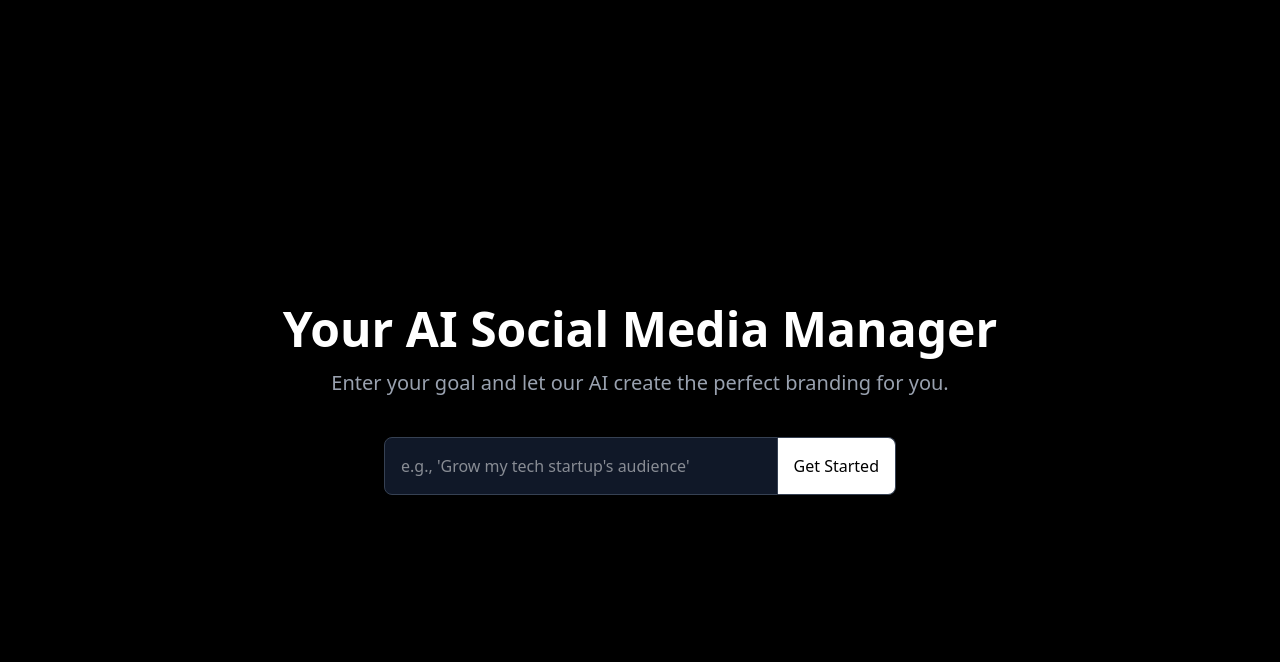
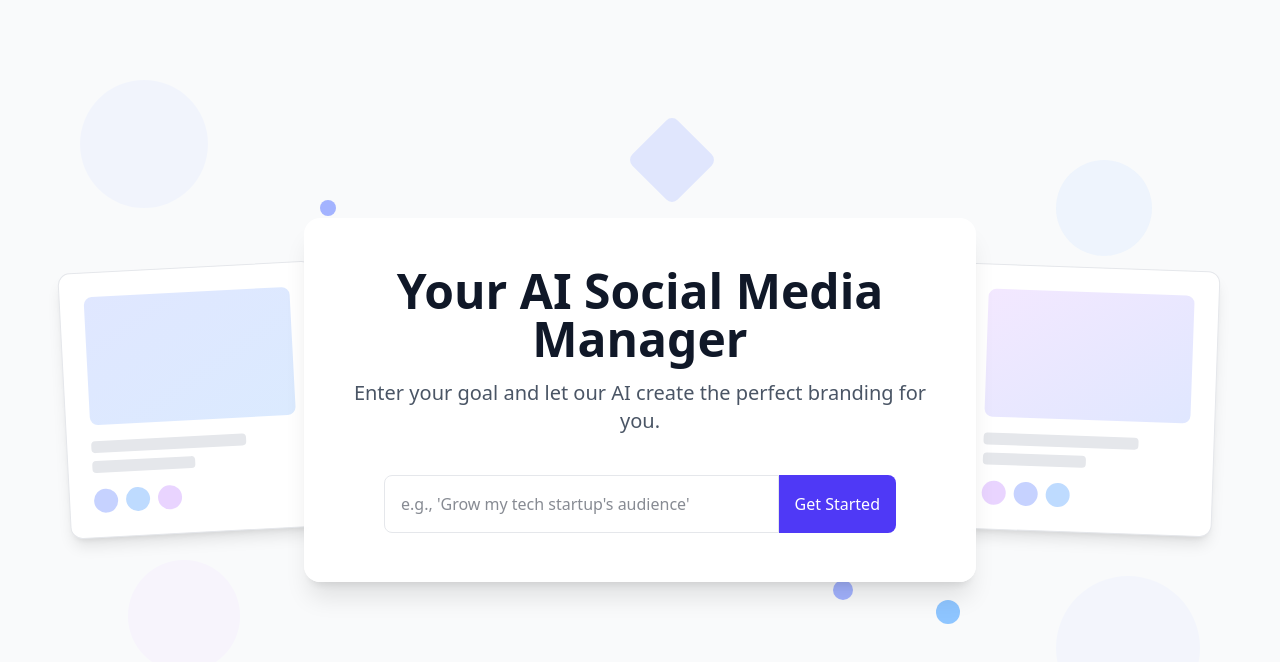
Before and after one commit to ADK-Hackathon/SocialMediaBrandingAgent, a React (Vite) app in the folder frontend/: page / in a window 1280 px wide. Shown: the top 662 px of the page. Built offline with nearby package versions, Linux system fonts and the light colour scheme.

Commit message:
refactor the UI of the landing page

```diff
--- a/frontend/src/pages/landing_page.tsx
+++ b/frontend/src/pages/landing_page.tsx
@@ -7,34 +7,83 @@ const LandingPage = () => {
 
   const handleSubmit = () => {
     if (goal.trim()) {
-      // Here you could also pass the goal to the main page, e.g., via state
       navigate('/main');
     }
   };
 
   return (
-    <div className="flex flex-col items-center justify-center min-h-screen bg-black text-white font-sans">
-      <h1 className="text-5xl font-semibold mb-4 text-center">Your AI Social Media Manager</h1>
-      <p className="text-xl text-gray-400 mb-10 text-center">
+    <div className="relative min-h-screen bg-gray-50 text-gray-900 font-sans overflow-hidden">
+      {/* Background decorative elements */}
+      <div className="absolute inset-0">
+        {/* Large background shapes */}
+        <div className="absolute top-20 left-20 w-32 h-32 bg-indigo-100 rounded-full opacity-30"></div>
+        <div className="absolute top-40 right-32 w-24 h-24 bg-blue-100 rounded-full opacity-40"></div>
+        <div className="absolute bottom-32 left-32 w-28 h-28 bg-purple-100 rounded-full opacity-35"></div>
+        <div className="absolute bottom-20 right-20 w-36 h-36 bg-indigo-100 rounded-full opacity-25"></div>
+
+        {/* Medium shapes */}
+        <div className="absolute top-32 left-1/2 w-16 h-16 bg-indigo-200 rounded-lg opacity-50 transform rotate-45"></div>
+        <div className="absolute top-1/2 right-40 w-20 h-20 bg-blue-200 rounded-full opacity-40"></div>
+        <div className="absolute bottom-1/2 left-40 w-18 h-18 bg-purple-200 rounded-lg opacity-45"></div>
+
+        {/* Small accent dots */}
+        <div className="absolute top-1/4 left-1/4 w-4 h-4 bg-indigo-300 rounded-full"></div>
+        <div className="absolute top-3/4 right-1/4 w-6 h-6 bg-blue-300 rounded-full"></div>
+        <div className="absolute top-1/2 left-1/6 w-3 h-3 bg-purple-300 rounded-full"></div>
+        <div className="absolute bottom-1/4 right-1/3 w-5 h-5 bg-indigo-300 rounded-full"></div>
+
+        {/* Mock social media cards */}
+        <div className="absolute top-1/3 left-16 bg-white p-6 rounded-xl shadow-lg border border-gray-200 w-64 transform -rotate-3">
+          <div className="w-full h-32 bg-gradient-to-br from-indigo-100 to-blue-100 rounded-lg mb-4"></div>
+          <div className="w-3/4 h-3 bg-gray-200 rounded mb-2"></div>
+          <div className="w-1/2 h-3 bg-gray-200 rounded mb-4"></div>
+          <div className="flex space-x-2">
+            <div className="w-6 h-6 bg-indigo-200 rounded-full"></div>
+            <div className="w-6 h-6 bg-blue-200 rounded-full"></div>
+            <div className="w-6 h-6 bg-purple-200 rounded-full"></div>
+          </div>
+        </div>
+
+        <div className="absolute bottom-1/3 right-16 bg-white p-6 rounded-xl shadow-lg border border-gray-200 w-64 transform rotate-2">
+          <div className="w-full h-32 bg-gradient-to-br from-purple-100 to-indigo-100 rounded-lg mb-4"></div>
+          <div className="w-3/4 h-3 bg-gray-200 rounded mb-2"></div>
+          <div className="w-1/2 h-3 bg-gray-200 rounded mb-4"></div>
+          <div className="flex space-x-2">
+            <div className="w-6 h-6 bg-purple-200 rounded-full"></div>
+            <div className="w-6 h-6 bg-indigo-200 rounded-full"></div>
+            <div className="w-6 h-6 bg-blue-200 rounded-full"></div>
+          </div>
+        </div>
+      </div>
+
+      {/* Main content */}
+      <div className="relative z-10 flex flex-col items-center justify-center min-h-screen px-4">
+        <div className="bg-white/95 backdrop-blur-sm rounded-2xl p-12 shadow-xl border border-white/20 max-w-2xl w-full text-center">
+          <h1 className="text-5xl font-semibold mb-4 text-gray-900">
+            Your AI Social Media Manager
+          </h1>
+          <p className="text-xl text-gray-600 mb-10">
             Enter your goal and let our AI create the perfect branding for you.
           </p>
-      <div className="flex w-full max-w-lg">
+          <div className="flex w-full max-w-lg mx-auto">
             <input
               type="text"
-          className="flex-grow p-4 text-base border border-gray-700 rounded-l-lg bg-gray-900 text-white outline-none focus:border-white"
+              className="flex-grow p-4 text-base border border-gray-200 rounded-l-lg bg-white text-gray-900 outline-none focus:border-indigo-500 focus:ring-2 focus:ring-indigo-200 transition-colors"
               value={goal}
               onChange={(e) => setGoal(e.target.value)}
               placeholder="e.g., 'Grow my tech startup's audience'"
               onKeyDown={(e) => e.key === 'Enter' && handleSubmit()}
             />
             <button
-          className="p-4 text-base font-medium border border-gray-700 border-l-0 rounded-r-lg bg-white text-black cursor-pointer transition-colors hover:bg-gray-300"
+              className="p-4 text-base font-medium rounded-r-lg bg-indigo-600 text-white cursor-pointer transition-colors hover:bg-indigo-700 focus:outline-none focus:ring-2 focus:ring-indigo-500 focus:ring-offset-2"
               onClick={handleSubmit}
             >
               Get Started
             </button>
           </div>
         </div>
+      </div>
+    </div>
   );
 };
 
```
Also changed, not shown: 1 other file (tests, documents, lock files or other folders). Lines whose indentation alone changed are shown as unchanged.
